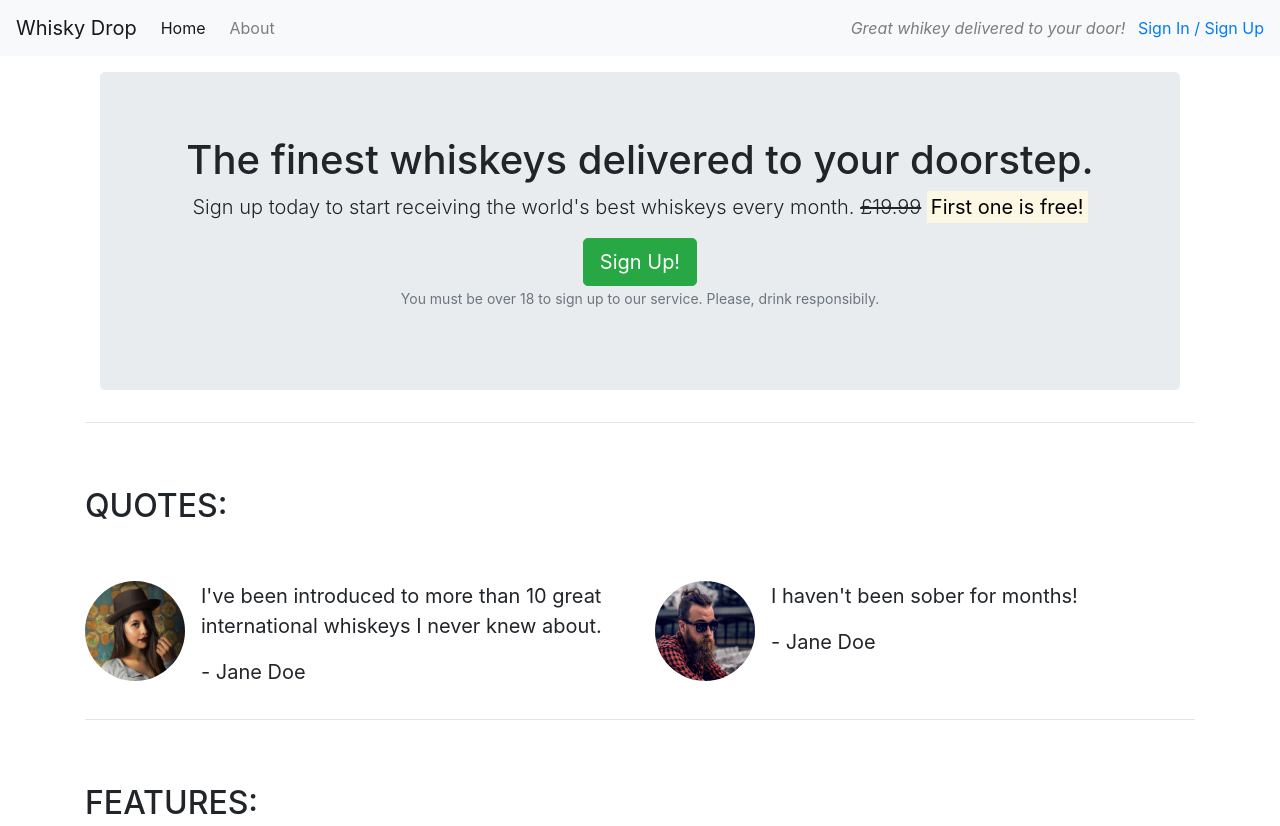
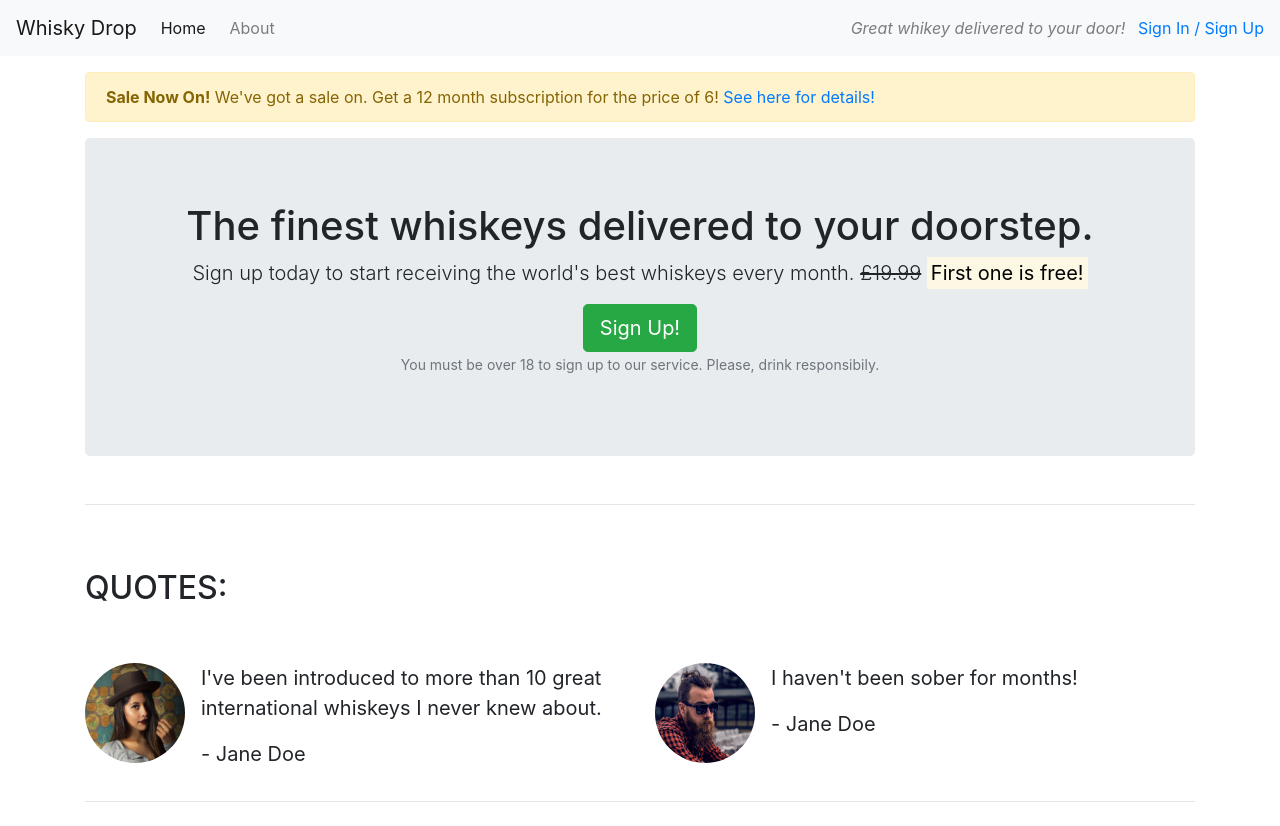
Before and after one commit to CMed01/my-first-bootstrap-project, a plain HTML site: page index.html in a window 1280 px wide. Shown: the top 826 px of the page. Drawn offline with nearby package versions, Linux system fonts and the light colour scheme.

Commit message:
Add bootstrap script code to access JavaScript functionaility

```diff
--- a/index.html
+++ b/index.html
@@ -7,8 +7,6 @@
         <title>Whisky Drop | Taste new whisky every month</title>
 
         <link rel="stylesheet" href="https://cdn.jsdelivr.net/npm/bootstrap@4.6.2/dist/css/bootstrap.min.css" integrity="sha384-xOolHFLEh07PJGoPkLv1IbcEPTNtaed2xpHsD9ESMhqIYd0nLMwNLD69Npy4HI+N" crossorigin="anonymous">
-        <script src="https://cdn.jsdelivr.net/npm/bootstrap@4.6.2/dist/js/bootstrap.bundle.min.js" integrity="sha384-Fy6S3B9q64WdZWQUiU+q4/2Lc9npb8tCaSX9FK7E8HnRr0Jz8D6OP9dO5Vg3Q9ct" crossorigin="anonymous"></script>
-        <script src="https://kit.fontawesome.com/4e6f5ac286.js" crossorigin="anonymous"></script>
 
     </head>
     <body>
@@ -32,11 +30,21 @@
                 <a href="/login">Sign In / Sign Up</a>
             </div>
         </nav>
+
         <article class="container mt-3">
-            <div class="row"></div>
-            <div
-                class="col-12">
+            <div class="row d-none d-sm-block">
+                <div class="col-12">
+                    <div class="alert alert-warning">
+                        <strong>Sale Now On!</strong>
+                        We've got a sale on. Get a 12 month subscription for the price of 6!
+                        <a href="">See here for details!</a>
+                    </div>
+                </div>
+            </div>
             <!-- Callout -->
+            <div class="row">
+                <div class="col-12">
+
                     <section class="callou jumbotron text-center">
                         <h1>The finest whiskeys delivered to your doorstep.</h1>
                         <p class="lead">Sign up today to start receiving the world's best whiskeys every month.
@@ -51,6 +59,7 @@
                             <small>You must be over 18 to sign up to our service. Please, drink responsibily.</small>
                         </p>
                     </section>
+                </div>
             </div>
 
             <!-- /.callout -->
@@ -111,7 +120,9 @@
                         <div class="feature">
                             <h3>
                                 <i class="fa-solid fa-gift d-none d-sm-inline"></i>
-                                Feature 1 <span class="badge badge-success">NEW!</span></h3>
+                                Feature 1
+                                <span class="badge badge-success">NEW!</span>
+                            </h3>
                             <p>Lorem ipsum dolor sit amet, consectetur adipiscing elit, sed do eiusmod tempor incididunt ut labore et dolore magna aliqua. Ut enim ad minim veniam, quis nostrud exercitation ullamco laboris nisi ut aliquip ex ea commodo consequat.</p>
                             <p>
                                 <a class="btn btn-sm btn-light" href="">Read More</a>
@@ -180,5 +191,12 @@
             <!-- /.features -->
 
         </article>
+
+        <!-- JavaScript -->
+
+        <script src="https://cdn.jsdelivr.net/npm/jquery@3.5.1/dist/jquery.slim.min.js" integrity="sha384-DfXdz2htPH0lsSSs5nCTpuj/zy4C+OGpamoFVy38MVBnE+IbbVYUew+OrCXaRkfj" crossorigin="anonymous"></script>
+        <script src="https://cdn.jsdelivr.net/npm/bootstrap@4.6.2/dist/js/bootstrap.bundle.min.js" integrity="sha384-Fy6S3B9q64WdZWQUiU+q4/2Lc9npb8tCaSX9FK7E8HnRr0Jz8D6OP9dO5Vg3Q9ct" crossorigin="anonymous"></script>
+        <script src="https://kit.fontawesome.com/4e6f5ac286.js" crossorigin="anonymous"></script>
+
     </body>
 </html>
```
Lines whose indentation alone changed are shown as unchanged.
